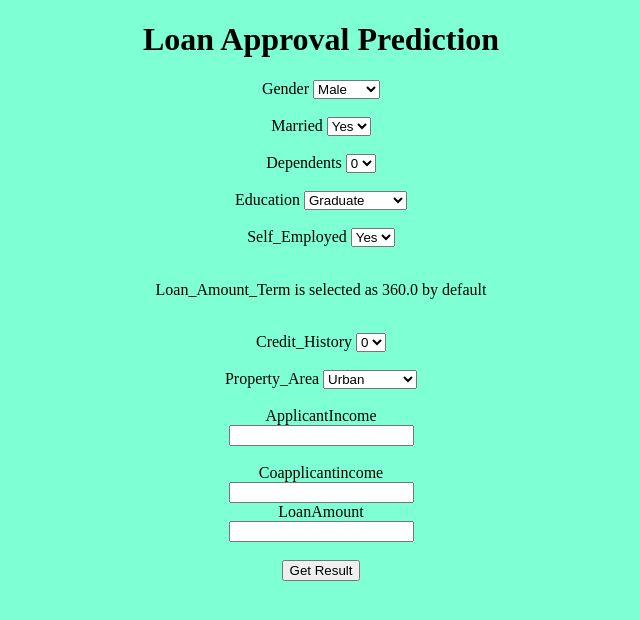
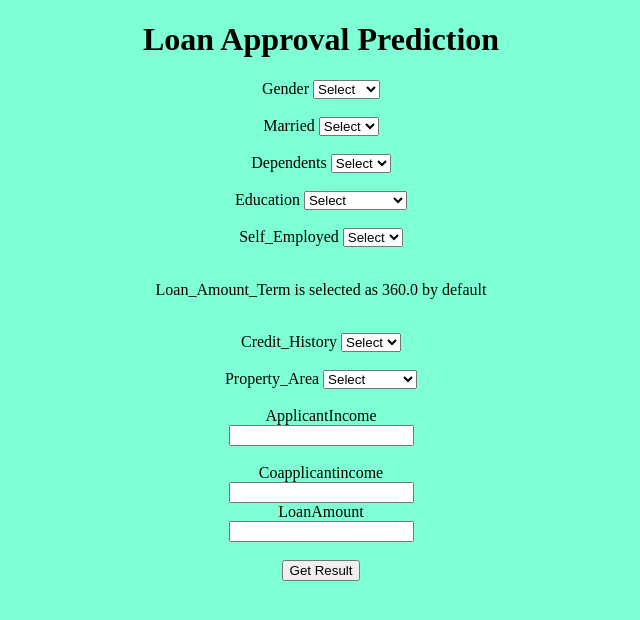
Before and after one commit to Dhananjaylodhi/Loan_Prediction_App, a Flask app: page / in a window 1280 px wide. Shown: the top 620 px of the page, without its empty margins (319-959 px from the left). Run offline with Flask 2, Linux system fonts and the light colour scheme.

Commit message:
Update index.html

```diff
--- a/templates/index.html
+++ b/templates/index.html
@@ -14,18 +14,21 @@
 
     <label for="gender" > Gender </label>
     <select name = "gender" id = "gender">
+	<option value="none" selected disabled hidden>Select</option>
 	<option value = "Male"> Male </option>
 	<option value = "Female"> Female </option>
     </select><br><br>
 
     <label for="married" > Married </label>
     <select name = "married" id = "married">
+	<option value="none" selected disabled hidden>Select</option>
 	<option value = "Yes"> Yes </option>
 	<option value = "No"> No </option>
     </select><br><br>
 
     <label for="dependents" > Dependents </label>
     <select name = "dependents" id = "dependents">
+	<option value="none" selected disabled hidden>Select</option>
 	<option value = "0"> 0 </option>
 	<option value = "1"> 1 </option>
 	<option value = "2"> 2 </option>
@@ -34,12 +37,14 @@
 
     <label for="education" > Education </label>
     <select name = "education" id = "education">
+	<option value="none" selected disabled hidden>Select</option>
 	<option value = "Graduate"> Graduate </option>
 	<option value = "Not Graduate"> Not Graduate </option>
     </select><br><br>
 
     <label for="self_employed" > Self_Employed </label>
     <select name = "self_employed" id = "self_employed">
+	<option value="none" selected disabled hidden>Select</option>
 	<option value = "Yes"> Yes </option>
 	<option value = "No"> No </option>
     </select><br><br>
@@ -48,12 +53,14 @@
 
     <label for="Credit_History" > Credit_History </label>
     <select name = "credit_history" id = "credit_history">
+	<option value="none" selected disabled hidden>Select</option>
 	<option value = "0"> 0 </option>
 	<option value = "1"> 1 </option>
     </select><br><br>
 
     <label for="property_area" > Property_Area </label>
     <select name = "property_area" id = "property_area">
+	<option value="none" selected disabled hidden>Select</option>
 	<option value = "Urban"> Urban </option>
 	<option value = "Semi-Urban"> Semi-Urban </option>
 	<option value = "Rural"> Rural </option>
```
